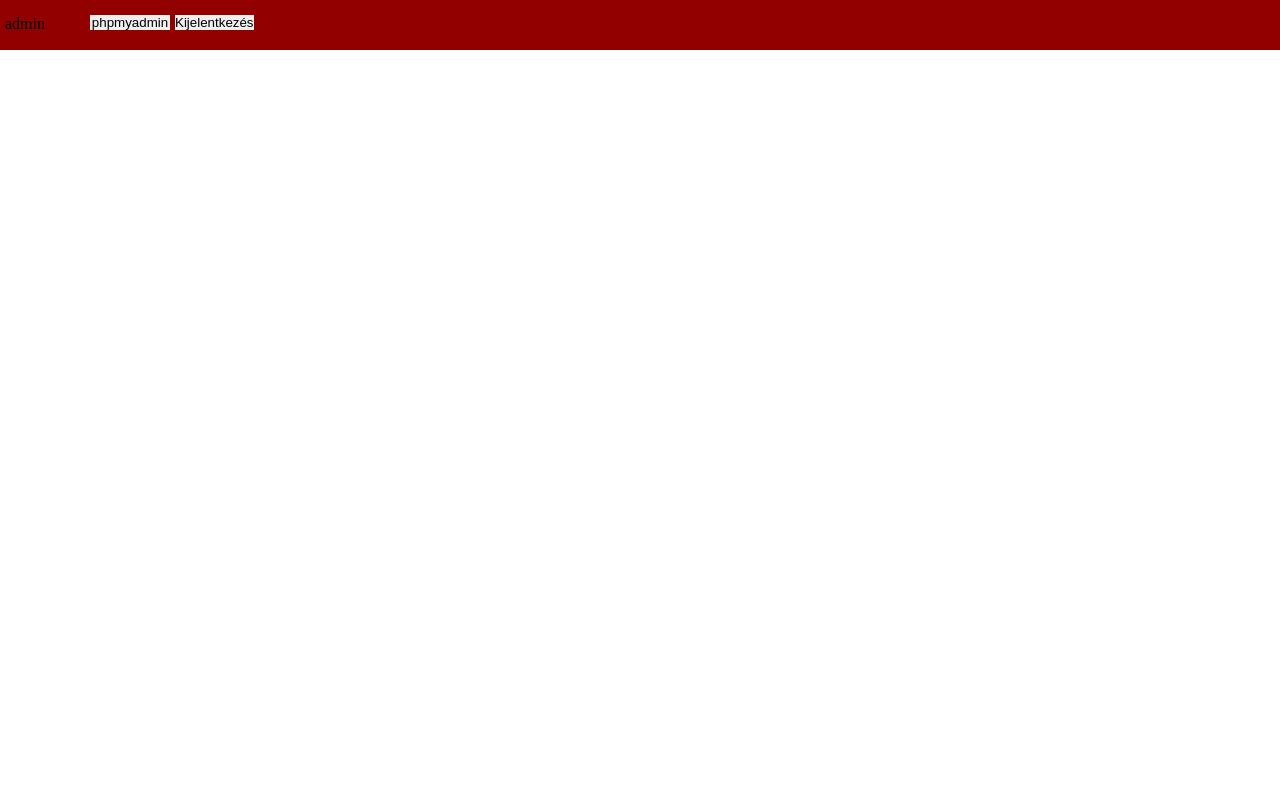
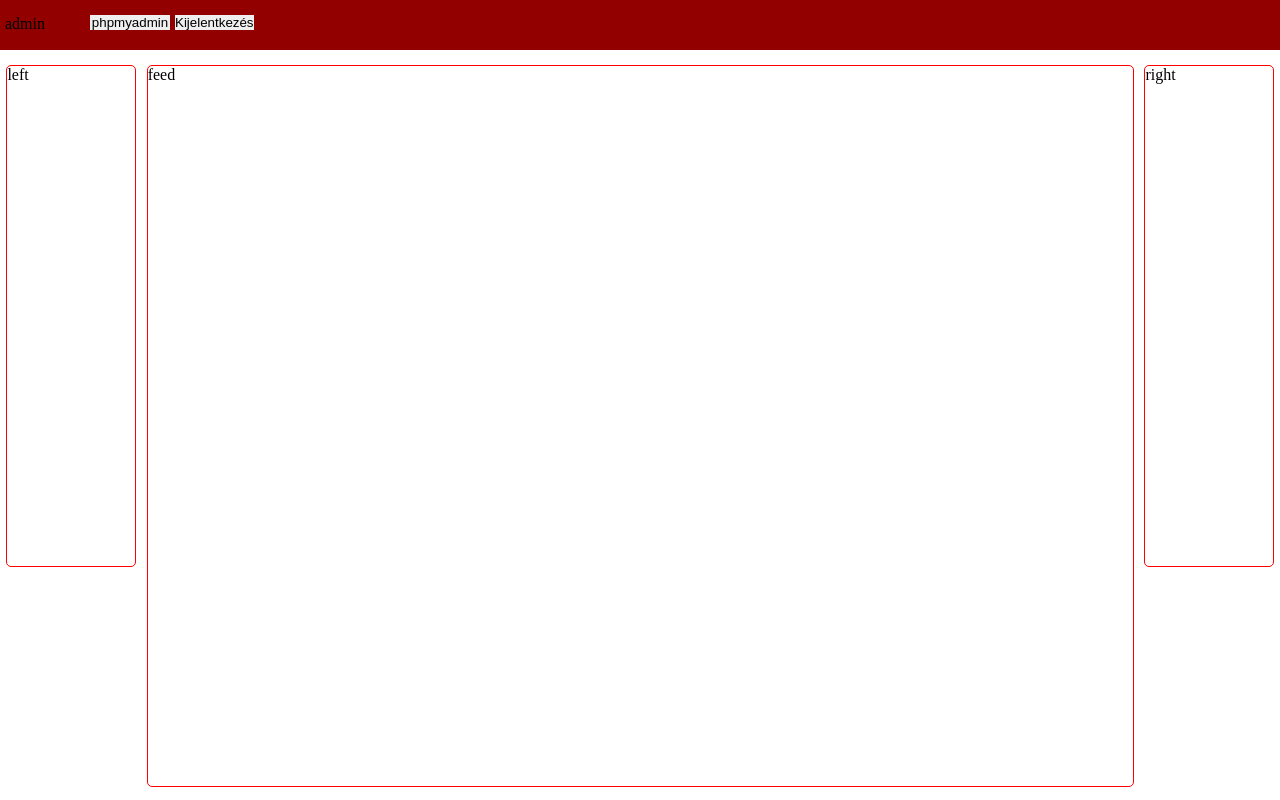
Before and after one commit to njszki-2016-14sz/szegedi-hideout, a PHP site: page /feed.php in a window 1280 px wide. Run offline with PHP 8.4, Linux system fonts and the light colour scheme; the visitor is signed in with stand-in values (Sample User, id 1).

Commit message:
added feed frame

```diff
--- a/base.css
+++ b/base.css
@@ -52,3 +52,39 @@
 {
 	height:17px;
 }
+#content
+{
+	width:100%;
+	padding-top:15px;
+	padding-left:0.5%;
+	padding-right:0.5%;
+
+}
+#leftsidebar
+{
+
+	border: 1px solid red;
+	border-radius:5px;
+	float:left;
+	width:10%;
+	height:500px;
+}
+#rightsidebar
+{
+
+	border: 1px solid red;
+	border-radius:5px;
+	float:left;
+	width:10%;
+	height:500px;
+}
+#feed
+{
+	margin-left:0.8%;
+	margin-right:0.8%;
+	float:left;
+	border: 1px solid red;
+	border-radius:5px;
+	width:77%;
+	height:90%;
+}
--- a/feed.php
+++ b/feed.php
@@ -46,6 +46,17 @@ if($_SERVER["REQUEST_METHOD"]=="POST"&&isset($_POST['phpmyadmin']))
 			</form>
 		</div>
 	</div>
+	<div id="content">
+		<div id="leftsidebar">
+		left
+		</div>
+		<div id="feed">
+		feed
+		</div>
+		<div id="rightsidebar">
+		right
+		</div>
+	</div>
 	</body>
 
 </html>
```
